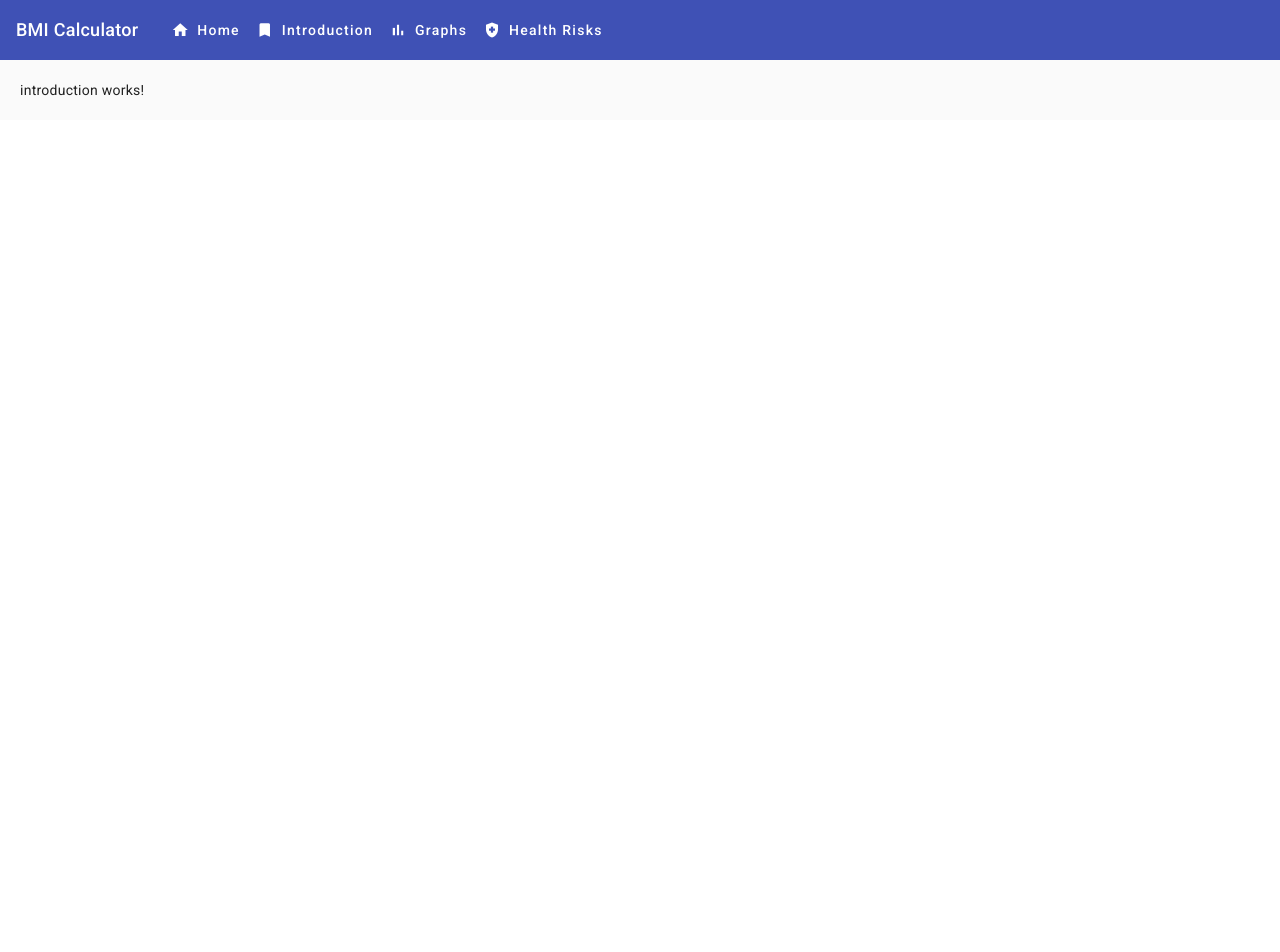
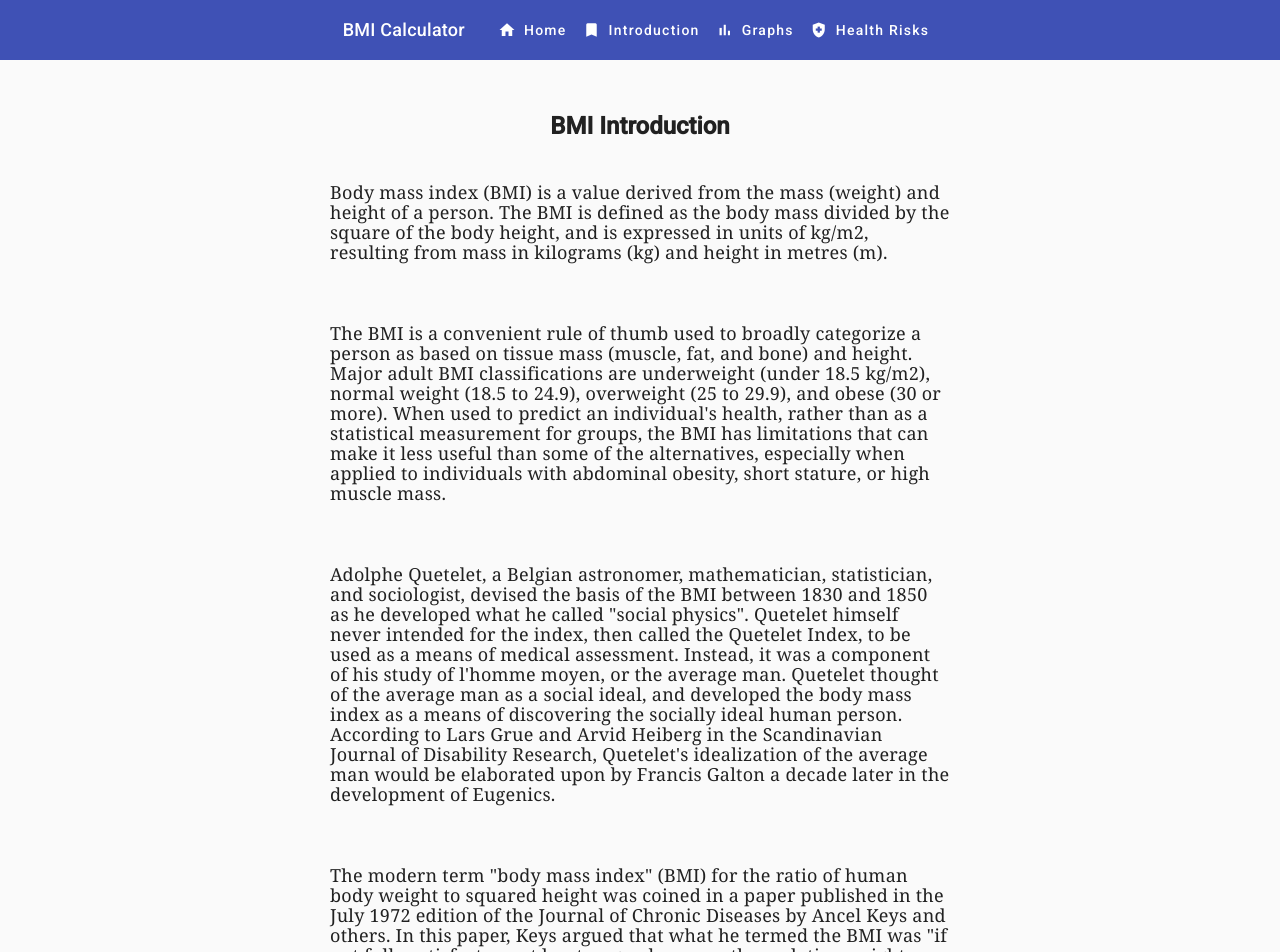
Before and after one commit to tasosantoni/bmi-calculator, an Angular app: page /introduction in a window 1280 px wide. Shown: the top 952 px of the page. Before the commit the page ends 800 px from the top, so only its background shows below. Built offline with nearby package versions, Linux system fonts and the light colour scheme.

Commit message:
Add introduction page

```diff
--- a/src/app/app.component.html
+++ b/src/app/app.component.html
@@ -1,5 +1,5 @@
 <mat-toolbar color="primary">
-  <button mat-icon-button (click)="sidenav.toggle()" id="menu-icon" aria-label="Example icon-button with menu icon">
+  <button mat-icon-button (click)="sidenav.toggle()" id="menu-icon">
     <mat-icon>menu</mat-icon>
   </button>
   <span id="menu-title">BMI Calculator</span>
@@ -11,7 +11,7 @@
 
 <mat-sidenav-container>
   <mat-sidenav #sidenav [fixedInViewport]="true" [fixedTopGap]="60" mode="push">
-    <div class="sidevav-items">
+    <div class="sidenav-items">
       <a (click)="sidenav.close()" mat-button routerLink="/" class="side-item"><mat-icon>home</mat-icon>Home</a>
       <a (click)="sidenav.close()" mat-button routerLink="/introduction" class="side-item"><mat-icon>bookmark</mat-icon>Introduction</a>
       <a (click)="sidenav.close()" mat-button routerLink="/graphs" class="side-item"><mat-icon>bar_chart</mat-icon>Graphs</a>
@@ -19,7 +19,7 @@
     </div>
   </mat-sidenav>
   <mat-sidenav-content>
-    <div class="content">
+    <div class="main-content">
       <router-outlet></router-outlet>
     </div>
   </mat-sidenav-content>
--- a/src/app/app.component.scss
+++ b/src/app/app.component.scss
@@ -5,9 +5,12 @@
 
 .mat-toolbar{
     height: 60px;
+    display: flex;
+    justify-content: center;
 }
 
-.sidevav-items{
+
+.sidenav-items{
     display: flex;
     flex-direction: column;
     align-items: start;
@@ -23,7 +26,7 @@
     width: 150px;
 }
 
-.content{
+.main-content{
     margin: 20px;
 }
 
--- a/src/app/introduction/introduction.component.html
+++ b/src/app/introduction/introduction.component.html
@@ -1 +1,41 @@
-<p>introduction works!</p>
+<div class="content-container">
+    <div class="content">
+        <h1>BMI Introduction</h1>
+
+        <p>
+            Body mass index (BMI) is a value derived from the mass (weight) and height of a person.
+            The BMI is defined as the body mass divided by the square of the body height,
+            and is expressed in units of kg/m2, resulting from mass in kilograms (kg) and height in metres (m).
+        </p>
+
+        <p>
+            The BMI is a convenient rule of thumb used to broadly categorize a person as based on tissue mass (muscle, fat, and bone) and height.
+             Major adult BMI classifications are underweight (under 18.5 kg/m2), normal weight (18.5 to 24.9), overweight (25 to 29.9), and obese (30 or more).
+             When used to predict an individual's health, rather than as a statistical measurement for groups,
+             the BMI has limitations that can make it less useful than some of the alternatives,
+             especially when applied to individuals with abdominal obesity, short stature, or high muscle mass.
+        </p>
+
+        <p>
+            Adolphe Quetelet, a Belgian astronomer, mathematician, statistician, and sociologist, devised the basis of the BMI between 1830 and 1850 as he developed what he called "social physics".
+             Quetelet himself never intended for the index, then called the Quetelet Index, to be used as a means of medical assessment.
+              Instead, it was a component of his study of l'homme moyen, or the average man. Quetelet thought of the average man as a social ideal,
+              and developed the body mass index as a means of discovering the socially ideal human person.
+               According to Lars Grue and Arvid Heiberg in the Scandinavian Journal of Disability Research, Quetelet's idealization of the average man would be elaborated upon by Francis Galton a decade later in the development of Eugenics.
+        </p>
+
+        <p>
+            The modern term "body mass index" (BMI) for the ratio of human body weight to squared height was coined in a paper published in the July 1972 edition of the Journal of Chronic Diseases by Ancel Keys and others.
+            In this paper, Keys argued that what he termed the BMI was "if not fully satisfactory, at least as good as any other relative weight index as an indicator of relative obesity".
+        </p>
+
+        <p>
+            Below is the equation used for calculating BMI in the International System of Units(SI):
+        </p>
+
+        <h2>
+            BMI =  weight (kg) / [height (m)]^2
+        </h2>
+
+    </div>
+</div>
--- a/src/app/introduction/introduction.component.scss
+++ b/src/app/introduction/introduction.component.scss
@@ -0,0 +1,27 @@
+.content-container{
+   text-align: center;
+}
+
+.content{
+    font-family:Cambria, Cochin, Georgia, Times, 'Times New Roman', serif;
+    display: inline-block;
+}
+
+h1{
+    font-weight: bold;
+    margin-top: 30px;
+    margin-bottom: 40px;
+}
+
+p{
+    font-size: large;
+    margin-bottom: 61px;
+    text-align: start;
+}
+
+@media (min-width: 900px){
+    .content-container{
+        margin-left: 25%;
+        margin-right: 25%;
+    }
+}
```
